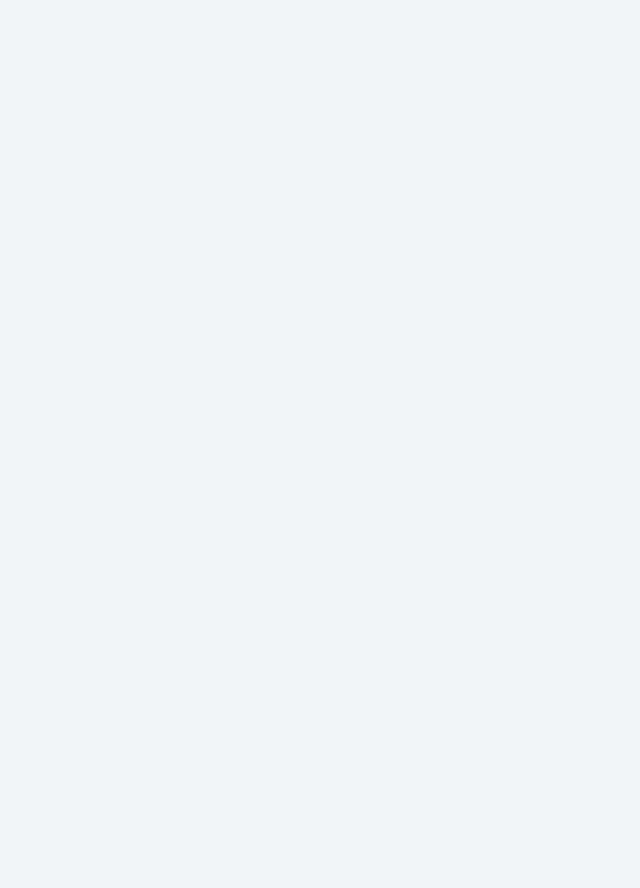
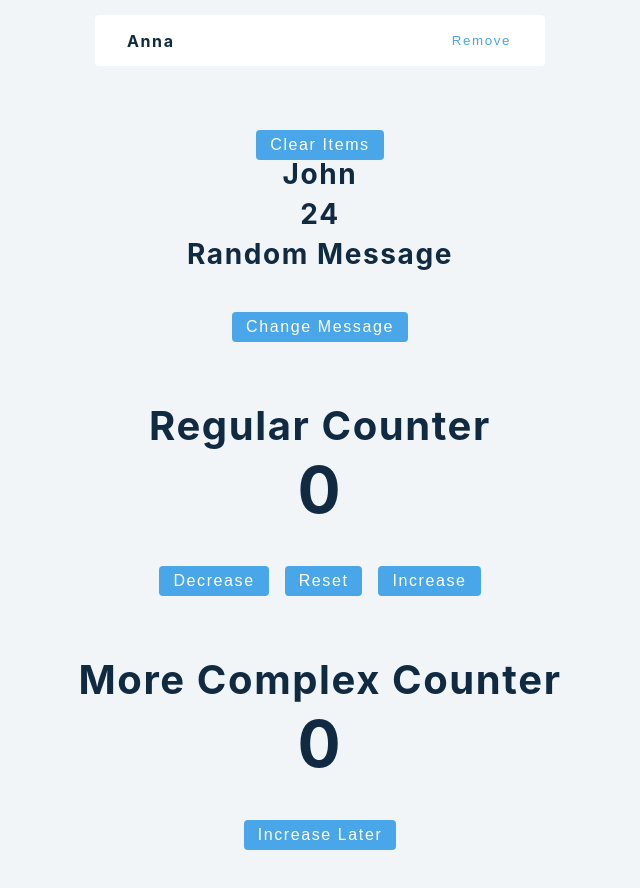
Before and after one commit to codeWithAshith/React-Basics, a React (Create React App) app: page / in a window 1280 px wide. Shown: the part 460-1348 px from the top of the page, without its empty margins (320-960 px from the left). Before the commit the page ends 800 px from the top, so only its background shows below. Built offline with nearby package versions, Linux system fonts and the light colour scheme.

Commit message:
16. useState

```diff
--- /dev/null
+++ b/src/01.useState/1.UseStateBasics.jsx
@@ -0,0 +1,22 @@
+import React, { useState } from "react";
+
+const UseStateBasics = () => {
+  const [text, setText] = useState("Random Title");
+  const handleClick = () => {
+    if (text === "Random Title") {
+      setText("Hello World");
+    } else {
+      setText("Random Title");
+    }
+  };
+  return (
+    <div>
+      <h2>{text}</h2>
+      <button className="btn" onClick={handleClick}>
+        Change Title
+      </button>
+    </div>
+  );
+};
+
+export default UseStateBasics;
--- /dev/null
+++ b/src/01.useState/2.UseStateArray.jsx
@@ -0,0 +1,30 @@
+import React, { useState } from "react";
+import { data } from "../data";
+
+const UseStateArray = () => {
+  const [people, setPeople] = useState(data);
+
+  const removeItemHandler = (id) => {
+    let newPeople = people.filter((person) => person.id !== id);
+    setPeople(newPeople);
+  };
+
+  return (
+    <>
+      {people.map((person) => {
+        const { id, name } = person;
+        return (
+          <div key={id} className="item">
+            <h4>{name}</h4>
+            <button onClick={() => removeItemHandler(id)}>Remove</button>
+          </div>
+        );
+      })}
+      <button className="btn" onClick={() => setPeople([])}>
+        Clear items
+      </button>
+    </>
+  );
+};
+
+export default UseStateArray;
--- /dev/null
+++ b/src/01.useState/3.UseStateObject.jsx
@@ -0,0 +1,25 @@
+import React, { useState } from "react";
+
+const UseStateObject = () => {
+  const [person, setPerson] = useState({
+    id: 1,
+    name: "john",
+    age: 24,
+    message: "Random Message",
+  });
+  const changeMessageHandler = () => {
+    setPerson({ ...person, message: "Don't forget to add ...persons" });
+  };
+  return (
+    <div>
+      <h3>{person.name}</h3>
+      <h3>{person.age}</h3>
+      <h3>{person.message}</h3>
+      <button className="btn" onClick={changeMessageHandler}>
+        Change Message
+      </button>
+    </div>
+  );
+};
+
+export default UseStateObject;
--- /dev/null
+++ b/src/01.useState/4.UseStateCounter.jsx
@@ -0,0 +1,48 @@
+import React, { useState } from "react";
+
+const UseStateCounter = () => {
+  const [value, setValue] = useState(0);
+
+  const reset = () => {
+    setValue(0);
+  };
+
+  const complexIncrease = () => {
+    setTimeout(() => {
+      // click 3 times and only once the value will be updated
+      // setValue(value + 1);
+
+      // to update 3 times on clicking 3 times
+      setValue((prevState) => {
+        return prevState + 1;
+      });
+    }, 2000);
+  };
+
+  return (
+    <>
+      <section style={{ margin: "4rem 0" }}>
+        <h2>regular counter</h2>
+        <h1>{value}</h1>
+        <button className="btn" onClick={() => setValue(value - 1)}>
+          decrease
+        </button>
+        <button className="btn" onClick={reset}>
+          reset
+        </button>
+        <button className="btn" onClick={() => setValue(value + 1)}>
+          increase
+        </button>
+      </section>
+      <section style={{ margin: "4rem 0" }}>
+        <h2>more complex counter</h2>
+        <h1>{value}</h1>
+        <button className="btn" onClick={complexIncrease}>
+          increase later
+        </button>
+      </section>
+    </>
+  );
+};
+
+export default UseStateCounter;
--- a/src/App.js
+++ b/src/App.js
@@ -1,23 +1,18 @@
-import React, { useState } from "react";
+import React from "react";
+import UseStateBasics from "./01.useState/1.UseStateBasics";
+import UseStateArray from "./01.useState/2.UseStateArray";
+import UseStateObject from "./01.useState/3.UseStateObject";
+import UseStateCounter from "./01.useState/4.UseStateCounter";
 
 import "./index.css";
 
 const App = () => {
-  const [text, setText] = useState("Random Title");
-  const handleClick = () => {
-    if (text === "Random Title") {
-      setText("Hello World");
-    } else {
-      setText("Random Title");
-    }
-  };
-
   return (
     <div className="container">
-      <h2>{text}</h2>
-      <button className="btn" onClick={handleClick}>
-        Change Title
-      </button>
+      <UseStateBasics />
+      <UseStateArray />
+      <UseStateObject />
+      <UseStateCounter />
     </div>
   );
 };
--- /dev/null
+++ b/src/data.js
@@ -0,0 +1,6 @@
+export const data = [
+  { id: 1, name: "john" },
+  { id: 2, name: "peter" },
+  { id: 3, name: "susan" },
+  { id: 4, name: "anna" },
+];
```
